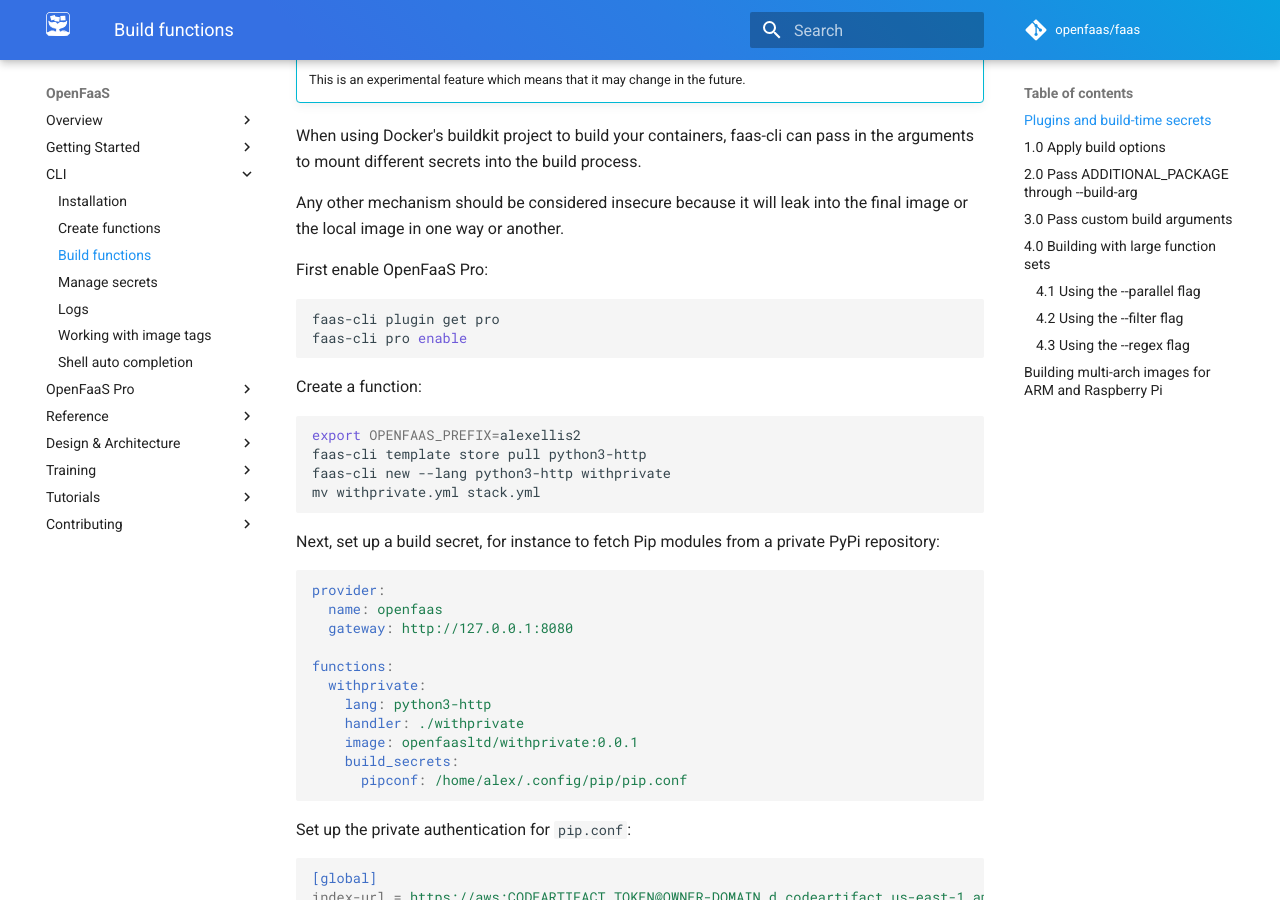
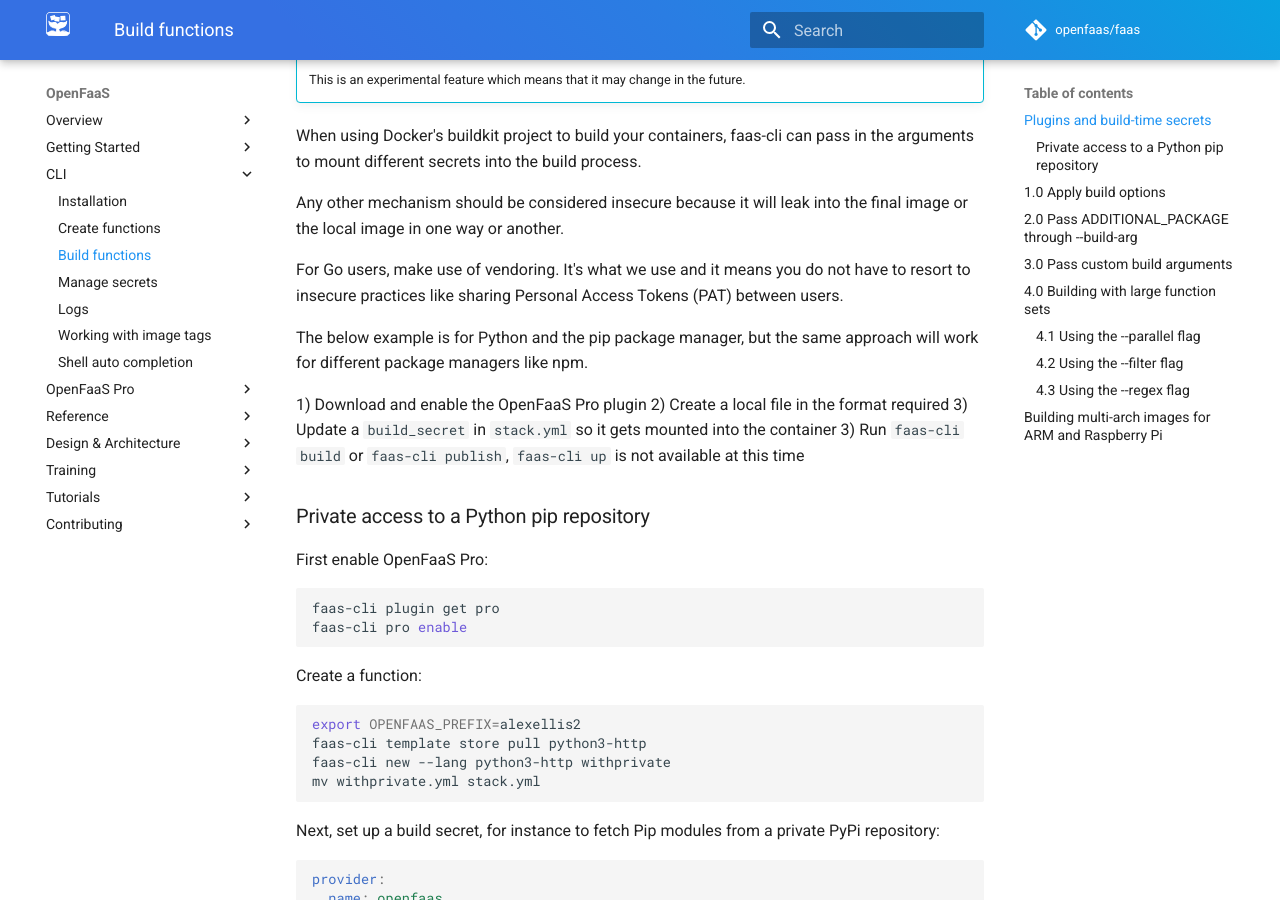
Before and after one commit to openfaas/docs, an MkDocs documentation site: the page built from docs/cli/build.md, in a window 1280 px wide and 900 px high, scrolled down 768 px. Built offline with MkDocs 1.6.1 and Material for MkDocs 9.7.7, drawn with Linux system fonts in a browser that asks for light colours; comment, search, counter and statistics services are not loaded.

Commit message:
Note on Go vs Npm
Signed-off-by: Alex Ellis (OpenFaaS Ltd) <alexellis2@gmail.com>

```diff
--- a/docs/cli/build.md
+++ b/docs/cli/build.md
@@ -29,6 +29,17 @@ If you are using an alternative container image builder or are automating the `f
 When using Docker's buildkit project to build your containers, faas-cli can pass in the arguments to mount different secrets into the build process.
 
 Any other mechanism should be considered insecure because it will leak into the final image or the local image in one way or another.
+
+For Go users, make use of vendoring. It's what we use and it means you do not have to resort to insecure practices like sharing Personal Access Tokens (PAT) between users.
+
+The below example is for Python and the pip package manager, but the same approach will work for different package managers like npm.
+
+1) Download and enable the OpenFaaS Pro plugin
+2) Create a local file in the format required
+3) Update a `build_secret` in `stack.yml` so it gets mounted into the container
+3) Run `faas-cli build` or `faas-cli publish`, `faas-cli up` is not available at this time
+
+### Private access to a Python pip repository
 
 First enable OpenFaaS Pro:
 
```
